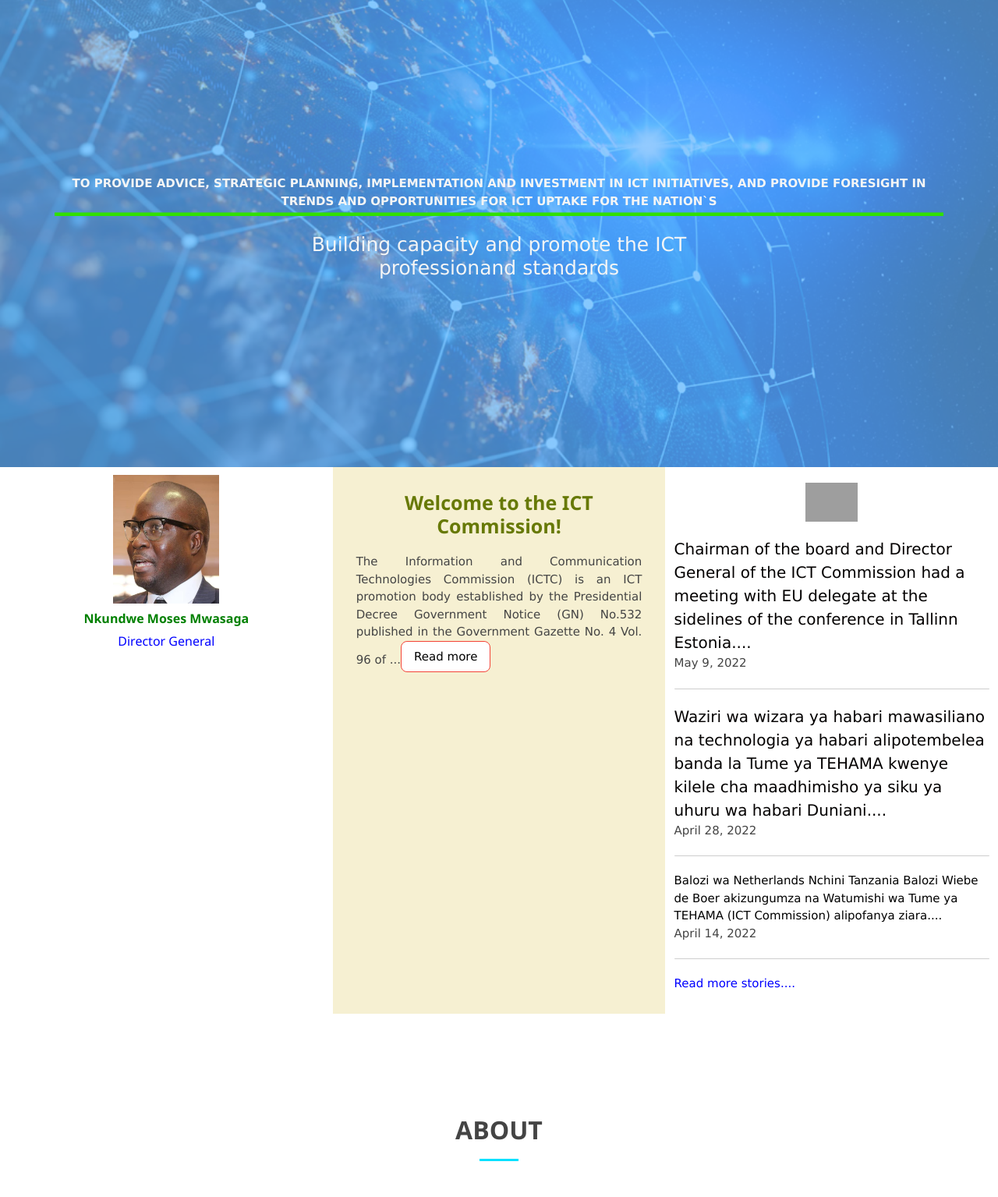
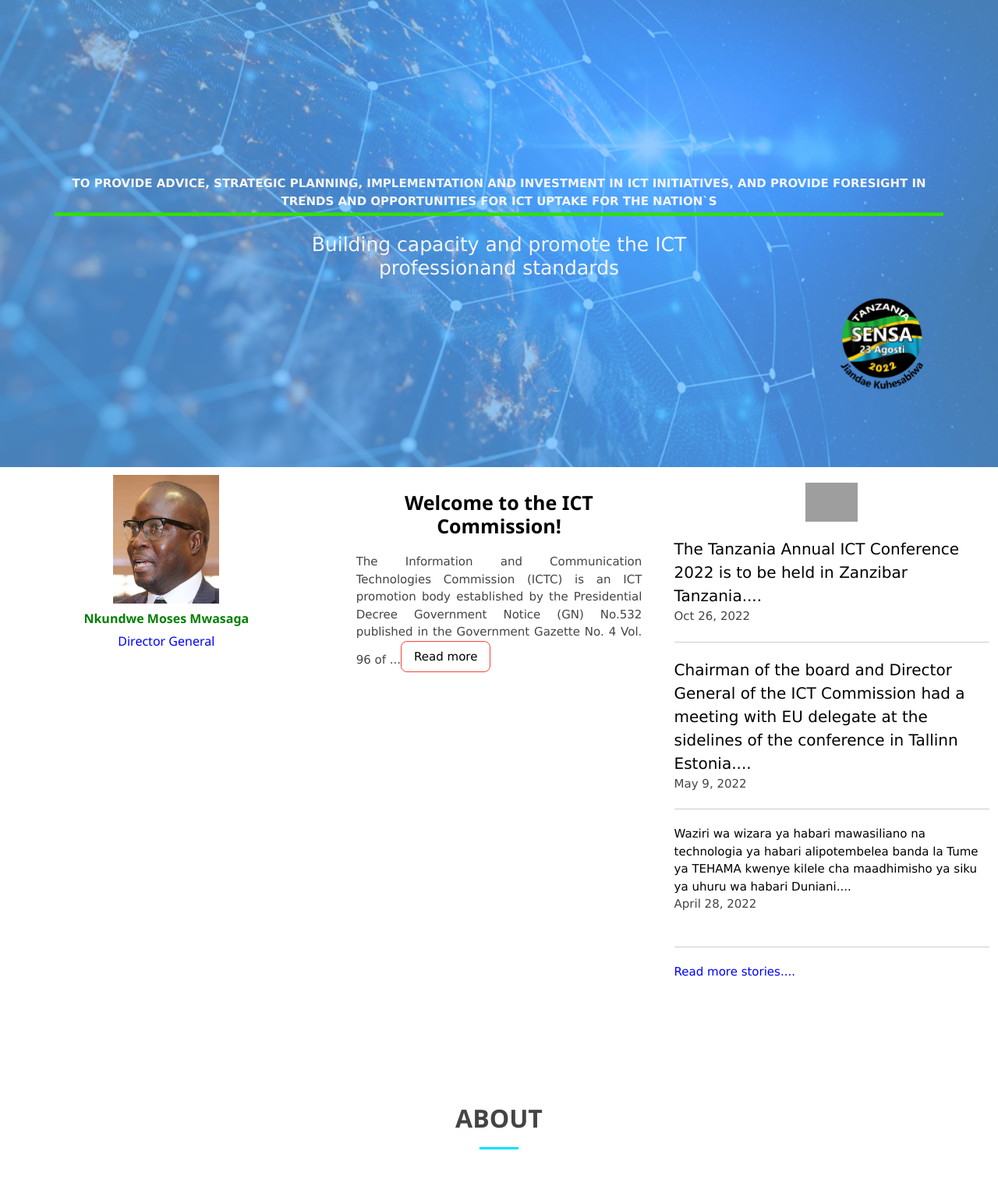
Before and after one commit to Mayenga/ictcStatic, a PHP site: page / in a window 1280 px wide; the page is wider, and only the part inside the window is pictured. Shown: the part 205-1740 px from the top of that part at 78% size. Run offline with PHP 8.4, Linux system fonts and the light colour scheme; grey boxes are pictures that could not be loaded.

Commit message:
Add files via upload

```diff
--- a/index.php
+++ b/index.php
@@ -229,6 +229,9 @@
         </nav><!-- .navbar -->
 
         </div>
+        <div style="position: fixed;bottom: 10%;right: 0;width: 300px;text-align:center">
+            <img src="siteimg/SENSA.png" class="img-fluid animated" alt="" style="max-height:150px;max-width:150px;width:100%;height:auto">
+        </div>
     </header>
     <!-- ======= Hero Section ======= -->
   <section id="hero" class="d-flex justify-cntent-center align-items-center">
@@ -264,6 +267,20 @@
           <a href="#about" class="btn-get-started animate__animated animate__fadeInUp scrollto">Welcome</a>
         </div>
       </div> -->
+    <!-- news modals starts -->
+    <!-- The Modal -->
+    <div id="myModal" class="modal col-12 col-sm-6 col-md-4 col-lg-6 col-xl-6">
+        <!-- Modal content -->
+        <div class="modal-content" >
+            <span class="close">&times;</span>
+            <h2 style="text-align:center;color:black">ZIARA YA BAROZI WA NETHERLANDS NCHINI TANZANIA KATIKA MAKAO MAKUU YA TUME YA TEHAMA.</h2>
+            <img src="siteimg/news/baloziNetherlands/1.jpg" width: 100%; height: auto;/>
+            <br>
+            <br>
+            <p style="text-align:justfy;color:black">Balozi wa Netherlands Nchini Tanzania Balozi Wiebe de Boer akizungumza na Watumishi wa Tume ya TEHAMA (ICT Commission) alipofanya ziara katika Makao Makuu ya Tume ya TEHAMA Jijini Dsm, lengo ni kuongeza wigo katika Sekta ya Uwekezaji wa TEHAMA kati ya Tanzania na Netherlands.</p>
+        </div>
+    </div>
+    <!-- news modals ends -->
       <!-- <a class="carousel-control-prev" href="#heroCarousel" role="button" data-bs-slide="prev">
         <span class="carousel-control-prev-icon bx bx-chevron-left" aria-hidden="true"></span>
       </a> -->
@@ -304,10 +321,6 @@
 <!-- </section> -->
 <!-- End Hero -->
 
-    <div style="position: fixed;bottom: 10%;right: 0;width: 300px;text-align:center">
-        <img src="siteimg/SENSA.png" class="img-fluid animated" alt="" style="max-height:150    px;max-width:150px;width:100%;height:auto">
-    </div>
-
     <div class="container-fluid">
         <div class="row">
             <div style="padding:10px; background-color:white" class="col-12 col-sm-12 col-md-4 col-lg-4 col-xl-4" data-aos-delay="150">
@@ -318,8 +331,8 @@
                     </div>
                 </div>
             </div>
-            <div class="col-12 col-sm-12 col-md-4 col-lg-4 col-xl-4" style="padding:20px; background-color:rgba(209, 183, 38, 0.205)">
-                <h4 style="text-align:center; font-size:bold;color:rgb(103, 121, 5);font-weight:bold;font-size:25px"><a href="" hreflang="en" class="dg-conner"> Welcome to the ICT Commission!</a></h4>
+            <div class="col-12 col-sm-12 col-md-4 col-lg-4 col-xl-4" style="padding:20px; background-color:white">
+                <h4 style="text-align:center; font-size:bold;font-weight:bold;font-size:25px"><a href="" style="color:black;" hreflang="en" class="dg-conner"> Welcome to the ICT Commission!</a></h4>
                 <p style="text-align: justify;padding:10px;">The Information and Communication Technologies Commission (ICTC) is an ICT
                                     promotion body established by the Presidential Decree Government Notice (GN)
                                     No.532 published in the Government Gazette No. 4 Vol. 96 of  <span id="dots2">...</span><span id="more2">November 2015.
@@ -337,18 +350,22 @@
 			                <div class="slide" style="width:auto;">
 					            <div class="bt-row bt-row-first"  style="width:100%;margin-bottom:5px" >
 				                    <div class="bt-inner">
+								        <a target="blank" style="color:blue" class="newlast" class="bt-title" target="_parent" title="TAIC 2022" href="https://taic.ictc.go.tz/">The Tanzania Annual ICT Conference 2022 is to be held in Zanzibar Tanzania....</a><br />
+                                        Oct 26, 2022
+                                        <br />
+                                        <hr class="rounded" style="">
 									    <a target="_parent" href="#" class="bt-image-link" title="Balozi wa Netherlands Nchini Tanzania">
 					                    <!-- <img class="hovereffect"  src="siteimg/news/balozOfNethelands.jpg" alt="Ambassador of Netherlands"  style="width:65px; float:left;margin-right:5px" title="Balozi wa Netherlands Nchini Tanzania akizungumza na watumishi wa Tume ya TEHAMa..." /></a>  -->
 								        <a style="color:blue" class="newlast" class="bt-title" target="_parent" title="ICT Commission had a meeting with EU delegate at the sidelines of the conference in Tallinn Estonia" href="pages/more/estonia.php">Chairman of the board and Director General of the ICT Commission had a meeting with EU delegate at the sidelines of the conference in Tallinn Estonia.... </a><br />
                                         May 9, 2022
                                         <br />
                                         <hr class="rounded" style="">
-                                        <a style="color:black" class="newlast bt-title" target="_parent" title="Kilele cha maadhimisho ya uhuru wa habari Duniani" href="pages/more/uhuruHabari.php">Waziri wa wizara ya  habari mawasiliano na technologia ya habari alipotembelea banda la Tume ya TEHAMA kwenye kilele cha maadhimisho ya siku ya uhuru wa habari Duniani....</a><br />
+                                        <a style="color:black" class="bt-title" target="_parent" title="Kilele cha maadhimisho ya uhuru wa habari Duniani" href="pages/more/uhuruHabari.php">Waziri wa wizara ya  habari mawasiliano na technologia ya habari alipotembelea banda la Tume ya TEHAMA kwenye kilele cha maadhimisho ya siku ya uhuru wa habari Duniani....</a><br />
                                         April 28, 2022
                                         <br />
-                                        <hr class="rounded" style="">
+                                        <!-- <hr class="rounded" style="">
                                         <a style="color:black" class="bt-title" target="_parent" title="Balozi wa Netherlands nchini Tanzania" href="pages/more/ziara.php">Balozi wa Netherlands Nchini Tanzania Balozi Wiebe de Boer akizungumza na Watumishi wa Tume ya TEHAMA (ICT Commission) alipofanya ziara....</a><br />
-                                        April 14, 2022
+                                        April 14, 2022 -->
                                         <br />
                                         <hr class="rounded" style="">
                                         <a style="color:blue" class="bt-title" target="_parent" title="more stories" href="./pages/news.php">Read more stories.... </a>
@@ -708,6 +725,13 @@
                                 <td>Big Data Analytics for Corporate Management and Business development</td>
                                 <td>10<sup>th</sup> - 15<sup>th</sup> July 2022, Dar es Salaam</td>
                                 <td>Registered ICT Professionals: TZS 1,000,000 <br /> Non Registered and other participants TZS 1,200,000</td>
+                                <td>X</td>
+                            </tr>
+                            <tr>
+                                <td scope="row">4</td>
+                                <td>Certified Cyber Security Specialist</td>
+                                <td>08<sup>th</sup> - 12<sup>th</sup> August 2022</td>
+                                <td>Registered ICT Professionals: TZS 1,500,000 <br /> Non Registered and other participants TZS 1,700,000</td>
                                 <td>X</td>
                             </tr>
                         </tbody>
```
